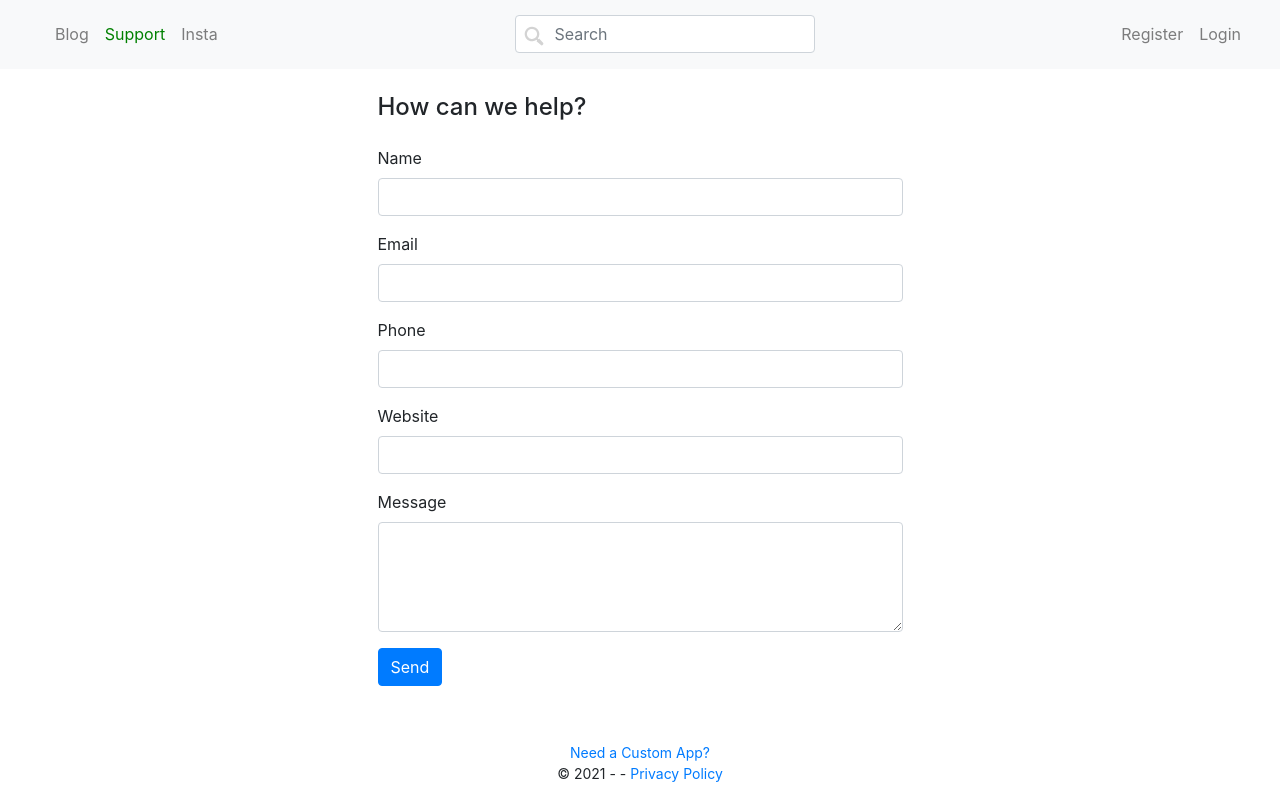
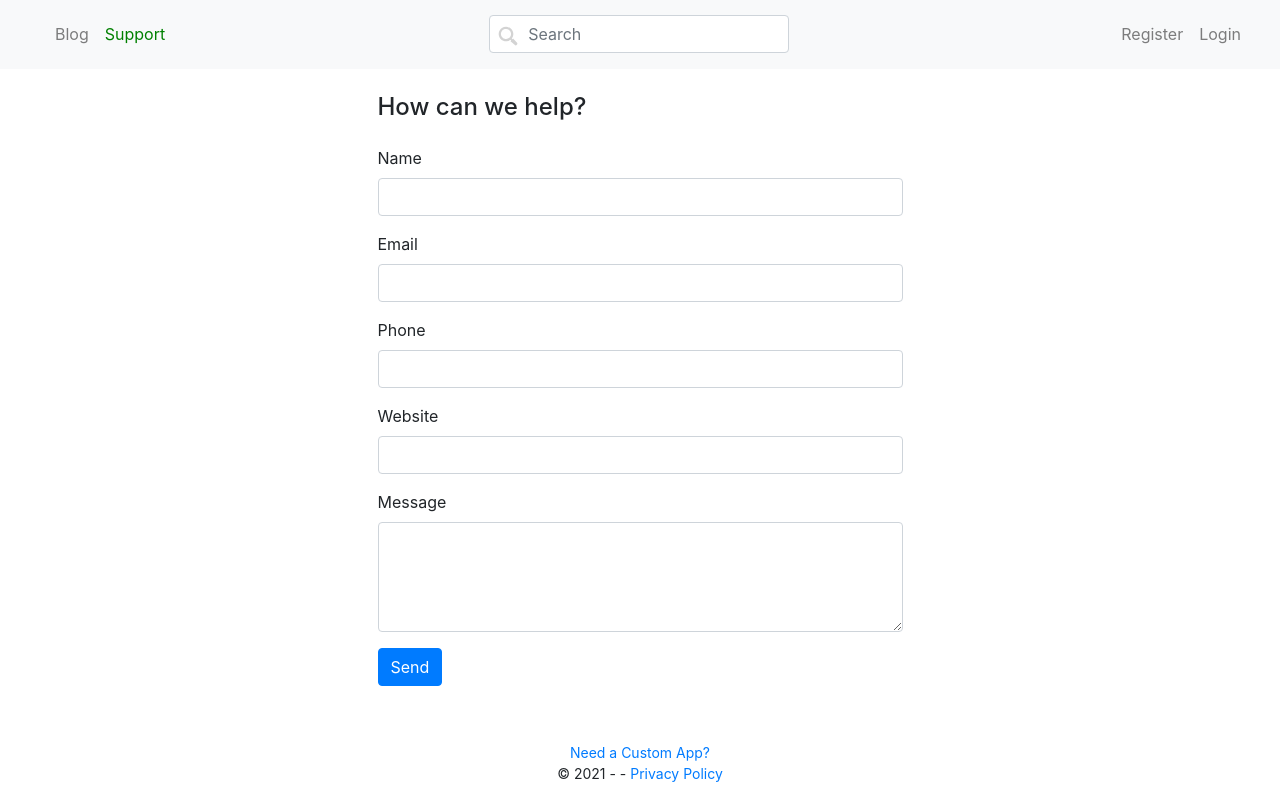
Before and after one commit to mylastore/next-blog, a Next.js app: page /quote in a window 1280 px wide. Built offline with nearby package versions, Linux system fonts and the light colour scheme.

Commit message:
correction to mange blogs empty state

```diff
--- a/src/components/Nav.js
+++ b/src/components/Nav.js
@@ -148,11 +148,6 @@ const Nav = () => {
                 <a className="nav-link">Support</a>
               </ActiveLink>
             </li>
-            <li className={'nav-item'}>
-              <ActiveLink activeClassName="active" href="/insta">
-                <a className="nav-link">Insta</a>
-              </ActiveLink>
-            </li>
           </ul>
           <ul className="navbar-nav mr-auto ml-auto">
             <li className="nav-item">
```
Also changed, not shown: src/components/auth/blog/AllBlogs.js (+10 -5 lines).
